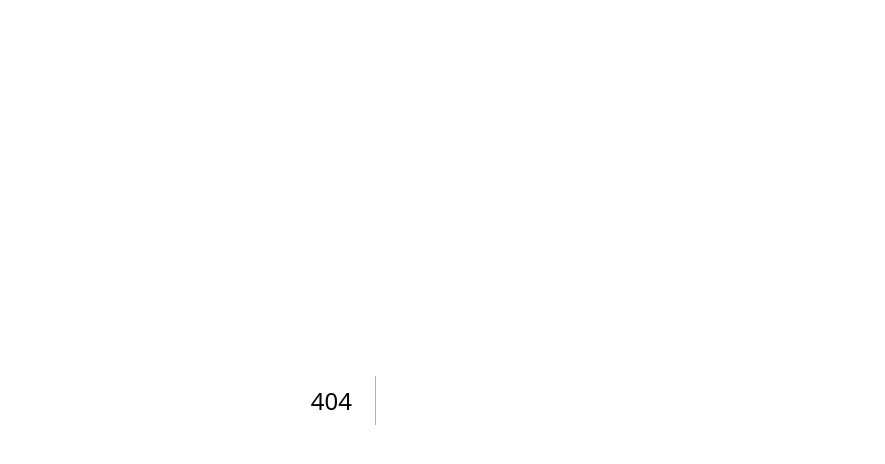
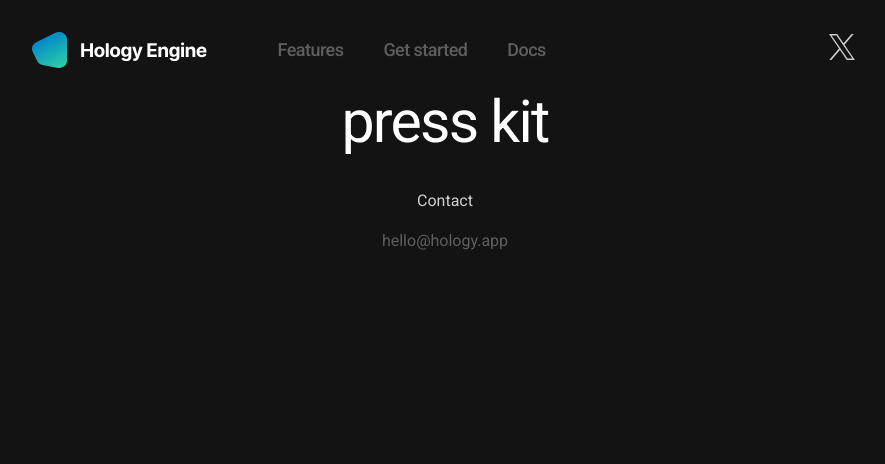
Before and after one commit to adamringhede/hology-website, a Next.js app: page /press-kit in a window 1280 px wide. Before the commit this address had no page. Shown: the top 464 px of the page, without its empty margins (195-1080 px from the left). Built offline with nearby package versions, Linux system fonts and the light colour scheme.

Commit message:
refactor layout

```diff
--- /dev/null
+++ b/app/components/footer.tsx
@@ -0,0 +1,8 @@
+export default function Footer() {
+  return (
+    <footer className="footer">
+      <p style={{ color: 'hsla(0, 0%, 100%, 0.8' }}>Contact</p>
+      <p className="link">hello@hology.app</p>
+    </footer>
+  )
+}
--- /dev/null
+++ b/app/components/nav-bar.tsx
@@ -0,0 +1,23 @@
+import Link from 'next/link'
+
+export default function Navbar() {
+  return (
+    <div className="nav-bar">
+      <img className="logo" src="Logo.svg" alt="logo" width="300px" />
+      <div className="links">
+        <Link href="/#features" className="link">
+          Features
+        </Link>
+        <Link href="/#beta" className="link">
+          Get started
+        </Link>
+        <a href="https://docs.hology.app/" className="link" target="_blank">
+          Docs
+        </a>
+      </div>
+      <a className="twitter-link" href="https://twitter.com/HologyEngine">
+        <img src="x.svg" alt="Twitter link" />
+      </a>
+    </div>
+  )
+}
--- a/app/layout.tsx
+++ b/app/layout.tsx
@@ -1,4 +1,6 @@
 import './styles.scss'
+import Navbar from './components/nav-bar'
+import Footer from './components/footer'
 
 export default function RootLayout({
   children,
@@ -41,7 +43,13 @@ export default function RootLayout({
           href="/favicon/favicon-16x16.png"
         />
       </head>
-      <body>{children}</body>
+      <body>
+        <div className="app">
+          <Navbar></Navbar>
+          {children}
+          <Footer></Footer>
+        </div>
+      </body>
     </html>
   )
 }
--- /dev/null
+++ b/app/press-kit/page.tsx
@@ -0,0 +1,3 @@
+export default function Page() {
+  return <h2>press kit</h2>
+}
--- a/app/styles.scss
+++ b/app/styles.scss
@@ -48,7 +48,8 @@ h3 {
   font-size: 19px;
   line-height: 22px;
   letter-spacing: -0.03em;
-
+  // Pink gradient
+  //background: linear-gradient(140deg, #29e5f1 -55.34%, #ffc9fa 96.17%);
   background: linear-gradient(256.54deg, #068cc7 -55.34%, #2ccca6 96.17%);
   -webkit-background-clip: text;
   -webkit-text-fill-color: transparent;
```
Also changed, not shown: app/page.tsx (+2 -25 lines).
